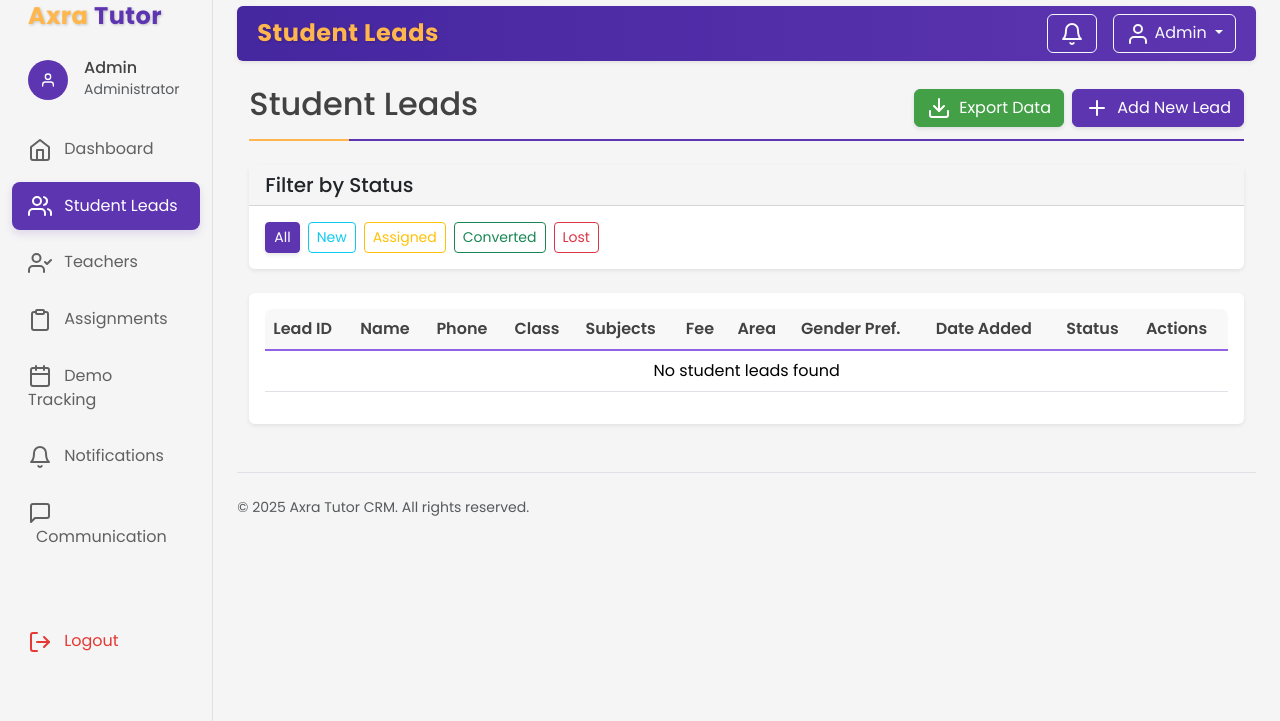
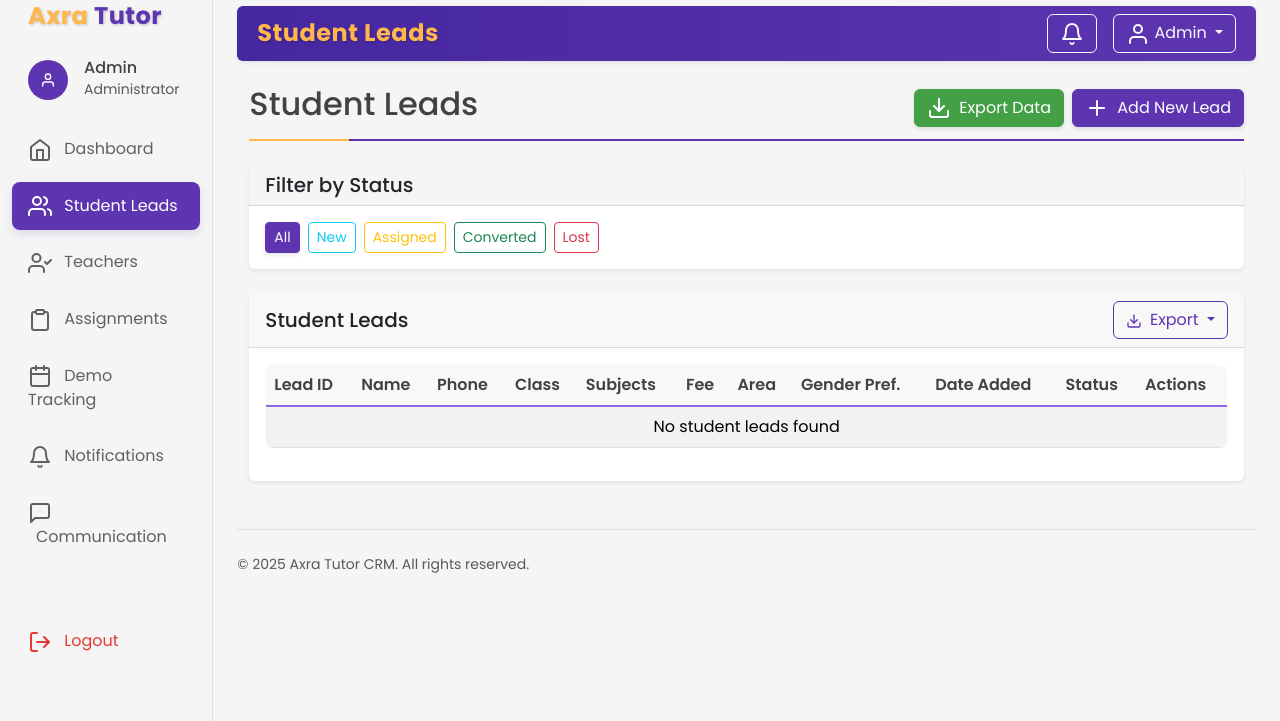
Before and after one commit to arham1804/AXRACRM-, a Flask app: page /student-leads in a window 1280 px wide. Shown: the part 18-739 px from the top of the page. Run offline with Flask 3, Linux system fonts and the light colour scheme; a user stored in the database is signed in; data that the repository does not hold is empty; some libraries are stand-ins or nearby versions.

Commit message:
Enhance dashboard aesthetics and improve lead tracking form functionality
Updates dashboard card styling with CSS, adds "All Subjects" option, implements table export utility, and enhances table responsiveness.

Replit-Commit-Author: Agent
Replit-Commit-Session-Id: 39aa7c9e-8133-4b0b-91e2-bdd833bb2cf0
Replit-Commit-Screenshot-Url: https://storage.googleapis.com/screenshot-production-us-central1/543c1ae2-dc0c-4776-8c1e-ab302ea93117/816b2797-e1d9-4694-a8f9-4282b74c7d4c.jpg

```diff
--- a/forms.py
+++ b/forms.py
@@ -25,6 +25,7 @@ class StudentLeadForm(FlaskForm):
                             validators=[DataRequired()])
     subjects = SelectMultipleField('Subjects',
                                   choices=[
+                                      ('All Subjects', 'All Subjects'),
                                       ('Mathematics', 'Mathematics'),
                                       ('Science', 'Science'),
                                       ('Physics', 'Physics'),
@@ -84,6 +85,7 @@ class TeacherForm(FlaskForm):
 
     preferred_subjects = SelectMultipleField('Preferred Subjects',
                                           choices=[
+                                              ('All Subjects', 'All Subjects'),
                                               ('Mathematics', 'Mathematics'),
                                               ('Science', 'Science'),
                                               ('Physics', 'Physics'),
--- a/static/css/custom.css
+++ b/static/css/custom.css
@@ -617,6 +709,9 @@ select[multiple] {
     color: var(--royal-gray-800);
     border-top: none;
     border-bottom: 2px solid var(--royal-purple-light);
+    position: sticky;
+    top: 0;
+    z-index: 10;
 }
 
 .table-striped tbody tr:nth-of-type(odd) {
@@ -625,6 +720,61 @@ select[multiple] {
 
 .table-hover tbody tr:hover {
     background-color: rgba(var(--bs-primary-rgb), 0.05);
+}
+
+/* Enhanced horizontal scrolling for tables */
+.table-responsive {
+    overflow-x: auto;
+    position: relative;
+    width: 100%;
+    margin-bottom: 1rem;
+    border-radius: 0.5rem;
+    background-color: rgba(var(--bs-light-rgb), 0.05);
+    border: 1px solid rgba(var(--bs-light-rgb), 0.1);
+    scrollbar-width: thin;
+    scrollbar-color: var(--royal-purple-light) var(--royal-gray-200);
+}
+
+/* Custom scrollbar styling */
+.table-responsive::-webkit-scrollbar {
+    height: 8px;
+    width: 8px;
+}
+
+.table-responsive::-webkit-scrollbar-track {
+    background: var(--royal-gray-200);
+    border-radius: 4px;
+}
+
+.table-responsive::-webkit-scrollbar-thumb {
+    background: var(--royal-purple-light);
+    border-radius: 4px;
+}
+
+.table-responsive::-webkit-scrollbar-thumb:hover {
+    background: var(--royal-purple);
+}
+
+.table-responsive table {
+    margin-bottom: 0;
+}
+
+/* Table shadow indicator for scrollable content */
+.table-responsive::after {
+    content: '';
+    position: absolute;
+    top: 0;
+    right: 0;
+    bottom: 0;
+    width: 5px;
+    background: linear-gradient(to right, transparent, rgba(0,0,0,0.1));
+    opacity: 0;
+    transition: opacity 0.3s ease;
+    pointer-events: none;
+}
+
+.table-responsive.has-more-content::after {
+    opacity: 1;
 }
 
 /* Mobile sidebar toggle behavior */
--- a/templates/student_leads.html
+++ b/templates/student_leads.html
@@ -38,10 +38,14 @@
     <!-- Leads table -->
     <div class="row">
         <div class="col-12">
-            <div class="card">
+            <div class="card shadow-sm">
+                <div class="card-header d-flex justify-content-between align-items-center">
+                    <h5 class="card-title mb-0">Student Leads</h5>
+                    <div class="export-container" id="leadsTableExport"></div>
+                </div>
                 <div class="card-body">
                     <div class="table-responsive">
-                        <table class="table table-hover">
+                        <table class="table table-hover table-striped">
                             <thead>
                                 <tr>
                                     <th>Lead ID</th>
@@ -125,6 +129,7 @@
 {% endblock %}
 
 {% block scripts %}
+<script src="{{ url_for('static', filename='js/exportUtility.js') }}"></script>
 <script>
     document.addEventListener('DOMContentLoaded', function() {
         // Initialize feather icons for dropdown menu items
@@ -137,98 +142,31 @@
             });
         }
 
-        // Export functionality
-        document.getElementById('exportBtn').addEventListener('click', function(e) {
-            e.preventDefault();
-
-            // Create dropdown for export options
-            const exportOptions = document.createElement('div');
-            exportOptions.className = 'dropdown-menu export-dropdown';
-            exportOptions.innerHTML = `
-                <a href="#" class="dropdown-item" data-format="csv">Export as CSV</a>
-                <a href="#" class="dropdown-item" data-format="pdf">Export as PDF</a>
-            `;
-
-            // Position the dropdown
-            exportOptions.style.position = 'absolute';
-            exportOptions.style.top = (e.target.getBoundingClientRect().bottom) + 'px';
-            exportOptions.style.left = (e.target.getBoundingClientRect().left) + 'px';
-            exportOptions.style.display = 'block';
-            document.body.appendChild(exportOptions);
-
-            // Handle export option clicks
-            const exportLinks = exportOptions.querySelectorAll('.dropdown-item');
-            exportLinks.forEach(function(link) {
-                link.addEventListener('click', function(evt) {
-                    evt.preventDefault();
-                    const format = this.getAttribute('data-format');
-
-                    // Call export function based on format
-                    if (format === 'csv') {
-                        exportTableToCSV();
-                    } else if (format === 'pdf') {
-                        exportTableToPDF();
-                    }
-
-                    // Remove dropdown
-                    document.body.removeChild(exportOptions);
-                });
-            });
-
-            // Close dropdown when clicking outside
-            document.addEventListener('click', function closeDropdown(evt) {
-                if (!exportOptions.contains(evt.target) && evt.target !== e.target) {
-                    if (document.body.contains(exportOptions)) {
-                        document.body.removeChild(exportOptions);
-                    }
-                    document.removeEventListener('click', closeDropdown);
-                }
-            });
-        });
-
-        // Function to export table to CSV
-        function exportTableToCSV() {
-            const table = document.querySelector('table');
-            let csv = [];
-            const rows = table.querySelectorAll('tr');
-
-            for (let i = 0; i < rows.length; i++) {
-                const row = [], cols = rows[i].querySelectorAll('td, th');
-
-                for (let j = 0; j < cols.length; j++) {
-                    // Get the text content, clean it up
-                    let cellText = cols[j].innerText.replace(/\n/g, ' ').replace(/,/g, ';');
-                    row.push('"' + cellText + '"');
-                }
-
-                csv.push(row.join(','));
-            }
-
-            // Download CSV file
-            downloadCSV(csv.join('\n'), 'student_leads.csv');
+        // Use the export utility for the leads table
+        if (typeof addExportDropdown === 'function') {
+            addExportDropdown('leadsTableExport', 'table', 'student_leads');
+            console.log('Export utility initialized for student leads table');
+        } else {
+            console.warn('Export utility not available');
         }
 
-        function downloadCSV(csv, filename) {
-            const csvFile = new Blob([csv], {type: 'text/csv'});
-            const downloadLink = document.createElement('a');
+        // Check if table is wider than container and add indicator class
+        const tableResponsive = document.querySelector('.table-responsive');
+        const table = tableResponsive.querySelector('table');
 
-            // Set file name
-            downloadLink.download = filename;
-
-            // Create download link on browser
-            if (window.URL.createObjectURL) {
-                downloadLink.href = window.URL.createObjectURL(csvFile);
-                downloadLink.style.display = 'none';
-                document.body.appendChild(downloadLink);
-                downloadLink.click();
-                document.body.removeChild(downloadLink);
+        function checkTableOverflow() {
+            if (table.offsetWidth > tableResponsive.offsetWidth) {
+                tableResponsive.classList.add('has-more-content');
+            } else {
+                tableResponsive.classList.remove('has-more-content');
             }
         }
 
-        // Function to export table to PDF
-        function exportTableToPDF() {
-            alert('PDF export functionality will be implemented with a PDF library like jsPDF. For now, please use CSV export.');
-        }
+        // Initial check
+        checkTableOverflow();
+
+        // Check on window resize
+        window.addEventListener('resize', checkTableOverflow);
 
         // Re-initialize feather icons
         feather.replace();
```
Also changed, not shown: other parts of static/css/custom.css (+93 -1 lines).
